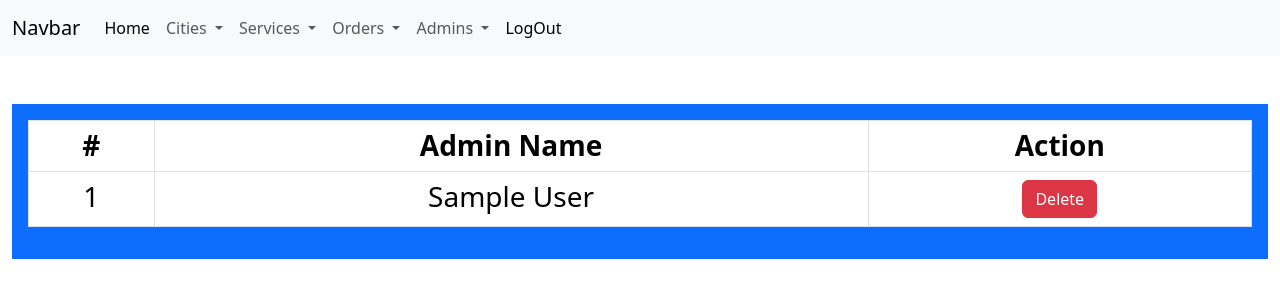
After one commit to Mohamed-Ehab-Teama/Medical-Serve-PHP, a PHP site: page /PHP/admin/admins/index.php in a window 1280 px wide. The commit adds this page. Shown: the top 300 px of the page. Run offline with PHP 8.4, Linux system fonts and the light colour scheme; the visitor is signed in with stand-in values (Sample User, id 1); tables that the repository leaves empty or names only in its code hold one stand-in row (values such as "Sample post"); some libraries are stand-ins or nearby versions.

Commit message:
admin delete

```diff
--- a/admin/admins/add.php
+++ b/admin/admins/add.php
@@ -26,6 +26,7 @@ if (isset($_POST['submit'])) {
                 $sql = "INSERT INTO admins (`admin_name`,`admin_email`,`admin_password`) VALUES ('$name','$email','$new_password') ";
 
                 $success_message = db_insert($sql);
+                header('refresh:1;');
 
 
                 //
--- /dev/null
+++ b/admin/admins/index.php
@@ -0,0 +1,40 @@
+<?php require "../../config.php"; ?>
+<?php require BLA . "inc/header.php"; ?>
+
+
+
+<div class="col-sm-12">
+    <h3 class="text-center p-3 bg-primary text-white">
+        <table class="table teble-dark table-bordered">
+            <thead>
+                <tr class="text-center">
+                    <th scope="col">#</th>
+                    <th scope="col">Admin Name</th>
+                    <th scope="col">Action</th>
+                </tr>
+            </thead>
+            <tbody>
+                <?php
+                $data = getRows('admins');
+                $x = 1;
+                ?>
+                <?php foreach ($data as $row) : ?>
+                    <tr class="text-center">
+                        <td scope="row"> <?php echo $x++; ?> </td>
+                        <td class="text-center"> <?php echo $row['admin_name']; ?> </td>
+                        <td class="text-center">
+                            <a href=" <?php echo BURLA . 'admins/delete.php?id=' . $row['admin_id']; ?> " class="btn btn-danger delete">Delete</a>
+                        </td>
+                    </tr>
+                <?php endforeach; ?>
+            </tbody>
+        </table>
+    </h3>
+</div>
+
+
+
+
+
+
+<?php require BLA . "inc/footer.php"; ?>
--- a/admin/inc/header.php
+++ b/admin/inc/header.php
@@ -60,7 +60,7 @@ if (!isset($_SESSION['admin_name'])) {
                         </a>
                         <ul class="dropdown-menu">
                             <li><a class="dropdown-item" href="<?php echo BURLA . 'admins/add.php' ?>">Add</a></li>
-                            <li><a class="dropdown-item" href="#">View all</a></li>
+                            <li><a class="dropdown-item" href="<?php echo BURLA . "admins/index.php" ?>">View all</a></li>
                         </ul>
                     </li>
                     <li class="nav-item">
```
Also changed, not shown: admin/admins/delete.php (added, +34 -0 lines).
